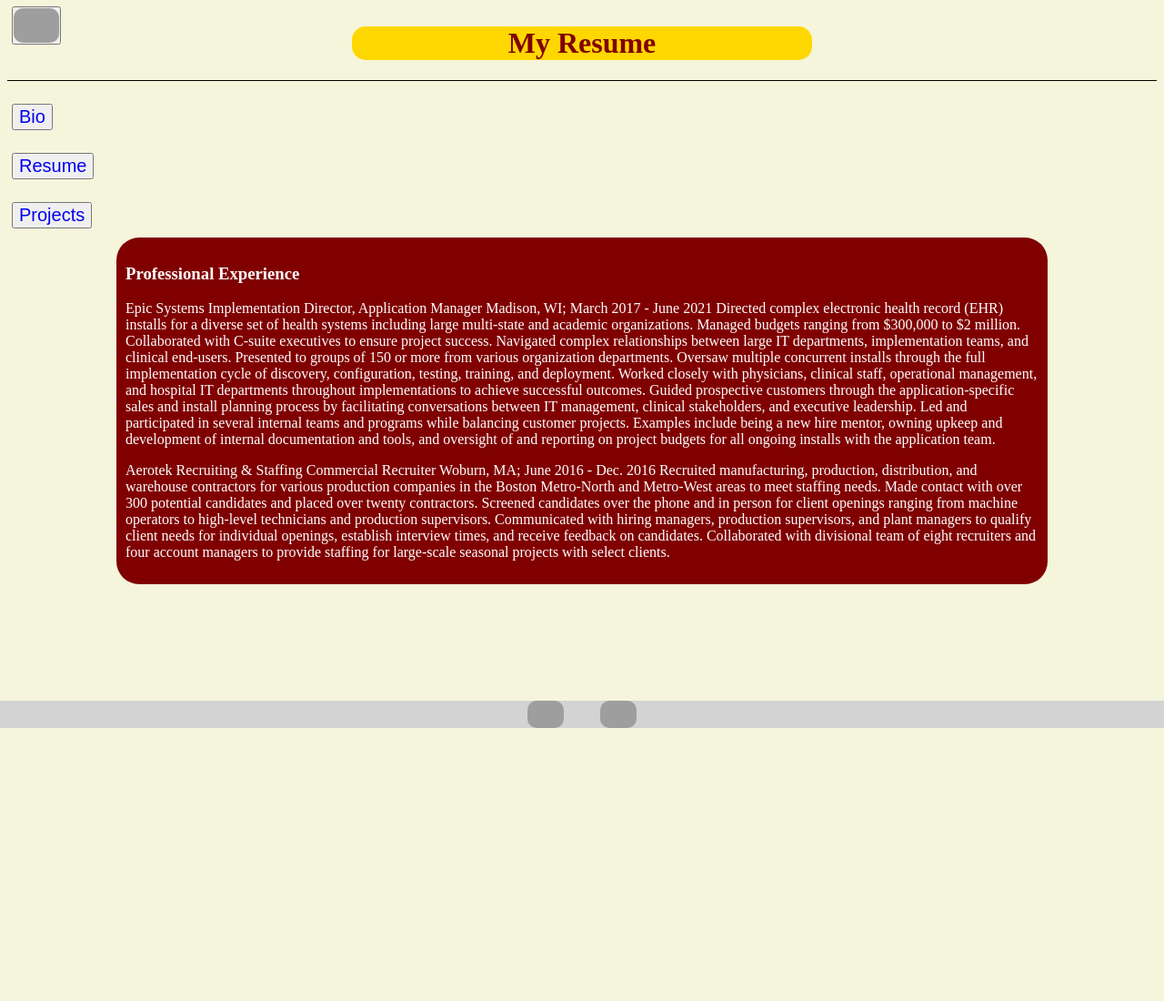
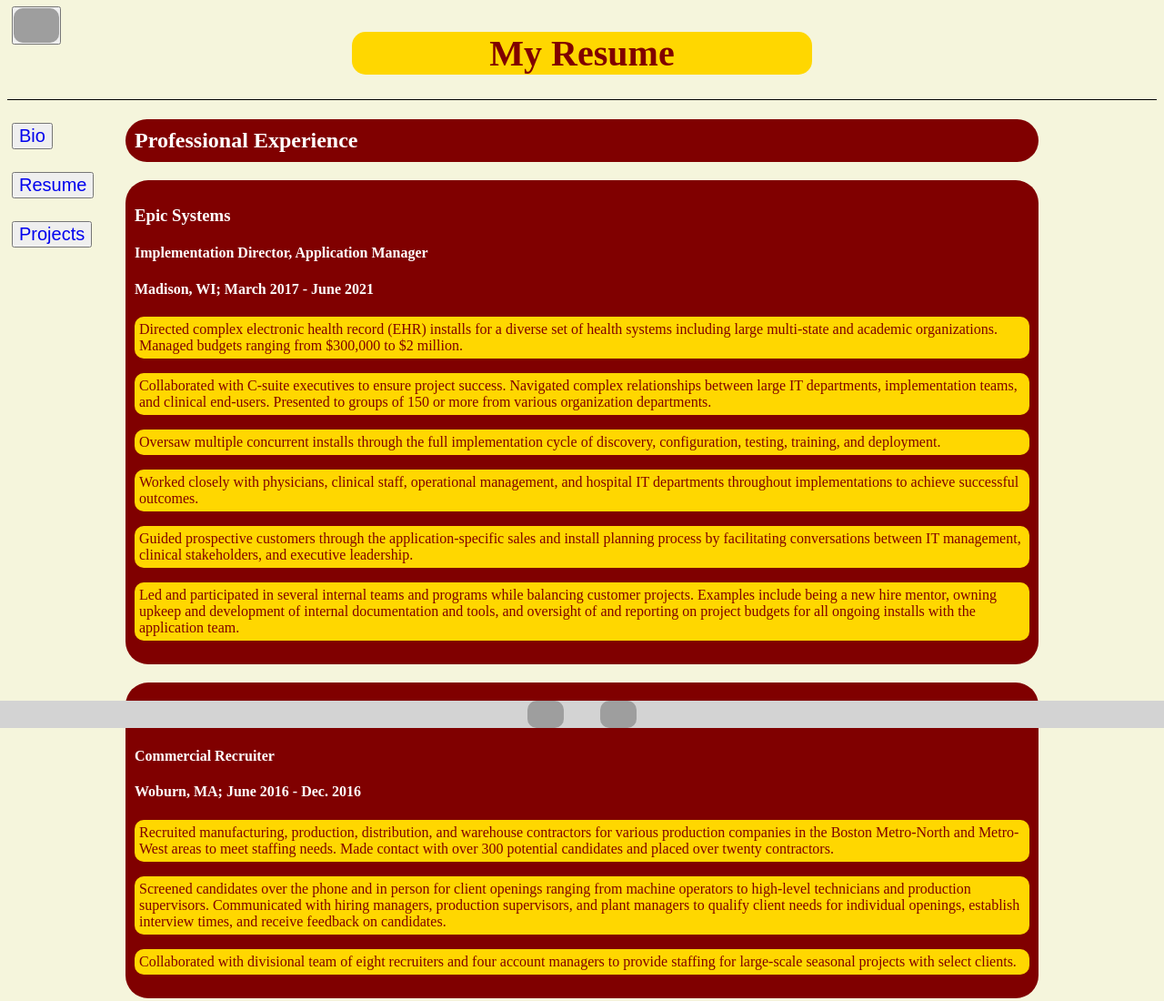
Before and after one commit to sean-r-g/portfolio, a plain HTML site: page html/resume.html in a window 1280 px wide. Shown: the whole page at 91% size. Before the commit the page ends 800 px from the top, so only its background shows below. Drawn offline with nearby package versions, Linux system fonts and the light colour scheme; grey boxes are pictures that could not be loaded.

Commit message:
hover function working well, content coming along

```diff
--- a/app.js
+++ b/app.js
@@ -23,9 +23,4 @@ $(() => {
   })
 
 
-
-
-
-
-
 });
--- a/html/resume.html
+++ b/html/resume.html
@@ -6,7 +6,7 @@
   <meta name="viewport" content="width=device-width, initial-scale=1.0">
   <link rel="stylesheet" href="../styles.css">
   <script src="https://code.jquery.com/jquery-3.6.0.min.js" integrity="sha256-/xUj+3OJU5yExlq6GSYGSHk7tPXikynS7ogEvDej/m4=" crossorigin="anonymous"></script>
-  <script src="../app.jss"></script>
+  <script src="../app.js"></script>
   <title>Resume - Sean's Portfolio</title>
 </head>
 <body>
@@ -21,25 +21,45 @@
   </nav>
   <section>
     <article>
-      <h3>Professional Experience</h3>
-      <p>Epic Systems
-        Implementation Director, Application Manager				  Madison, WI; March 2017 - June 2021
-
+      <h2 id="prof-exp">Professional Experience</h2>
+      <div class="resume-entry">
+        <h3>Epic Systems</h3>
+        <h4>Implementation Director, Application Manager</h4>
+        <h4>Madison, WI; March 2017 - June 2021</h4>
+        <p>
           Directed complex electronic health record (EHR) installs for a diverse set of health systems including large multi-state and academic organizations. Managed budgets ranging from $300,000 to $2 million.
+        </p>
+        <p>
           Collaborated with C-suite executives to ensure project success. Navigated complex relationships between large IT departments, implementation teams, and clinical end-users. Presented to groups of 150 or more from various organization departments.
-        Oversaw multiple concurrent installs through the full implementation cycle of discovery, configuration, testing, training, and deployment. Worked closely with physicians, clinical staff, operational management, and hospital IT departments throughout implementations to achieve successful outcomes.
+        </p>
+        <p>
+          Oversaw multiple concurrent installs through the full implementation cycle of discovery, configuration, testing, training, and deployment.
+        </p>
+        <p>
+          Worked closely with physicians, clinical staff, operational management, and hospital IT departments throughout implementations to achieve successful outcomes.
+        </p>
+        <p>
           Guided prospective customers through the application-specific sales and install planning process by facilitating conversations between IT management, clinical stakeholders, and executive leadership.
+        </p>
+        <p>
           Led and participated in several internal teams and programs while balancing customer projects. Examples include being a new hire mentor, owning upkeep and development of internal documentation and tools, and oversight of and reporting on project budgets for all ongoing installs with the application team.
         </p>
+      </div>
+      <div class="resume-entry">
+        <h3>Aerotek Recruiting & Staffing	</h3>
+        <h4>Commercial Recruiter</h4>
+        <h4>Woburn, MA; June 2016 - Dec. 2016</h4>
         <p>
-        Aerotek Recruiting & Staffing
-        Commercial Recruiter 							    Woburn, MA; June 2016 - Dec. 2016
-
           Recruited manufacturing, production, distribution, and warehouse contractors for various production companies in the Boston Metro-North and Metro-West areas to meet staffing needs. Made contact with over 300 potential candidates and placed over twenty contractors.
+        </p>
+        <p>
           Screened candidates over the phone and in person for client openings ranging from machine operators to high-level technicians and production supervisors.
           Communicated with hiring managers, production supervisors, and plant managers to qualify client needs for individual openings, establish interview times, and receive feedback on candidates.
+        </p>
+        <p>
           Collaborated with divisional team of eight recruiters and four account managers to provide staffing for large-scale seasonal projects with select clients.
         </p>
+      </div>
     </article>
   </section>
   <footer>
--- a/styles.css
+++ b/styles.css
@@ -13,6 +13,7 @@ header {
   color: maroon;
   background-color: gold;
   border-radius: 15px;
+  font-size: 40px;
 }
 .home {
   display: block;
@@ -34,6 +35,7 @@ nav {
   display: flex;
   flex-direction: column;
   /* justify-content: left; */
+  float: left;
 }
 li {
   list-style-type: none;
@@ -73,13 +75,42 @@ section {
   margin-right: 120px;
 }
 article {
-  background-color: maroon;
   color: white;
   margin-top: 10px;
   padding: 10px;
   border-radius: 25px;
 }
-
+.bio-section {
+  background-color: maroon;
+  margin-top: 20px;
+}
+.bio-section:hover {
+  transform: scale(1.2);
+  margin-top: 30px;
+  margin-bottom: 30px;
+}
+/* needed to look this up: https://www.w3schools.com/howto/howto_css_zoom_hover.asp*/
+.resume-entry {
+  margin-bottom: 20px;
+  background-color: maroon;
+  border-radius: 25px;
+  padding: 10px;
+}
+#prof-exp {
+  background-color: maroon;
+  border-radius: 25px;
+  padding: 10px;
+  margin-top: 1px;
+}
+.resume-entry p {
+  background-color: gold;
+  color: maroon;
+  border-radius: 10px;
+  padding: 5px;
+}
+.resume-entry p:hover {
+  transform: scale(1.2);
+}
 
 
 #slides-title {
```
Also changed, not shown: html/bio.html (+7 -7 lines), html/projects.html (+1 -1 lines). Lines whose indentation alone changed are shown as unchanged.
